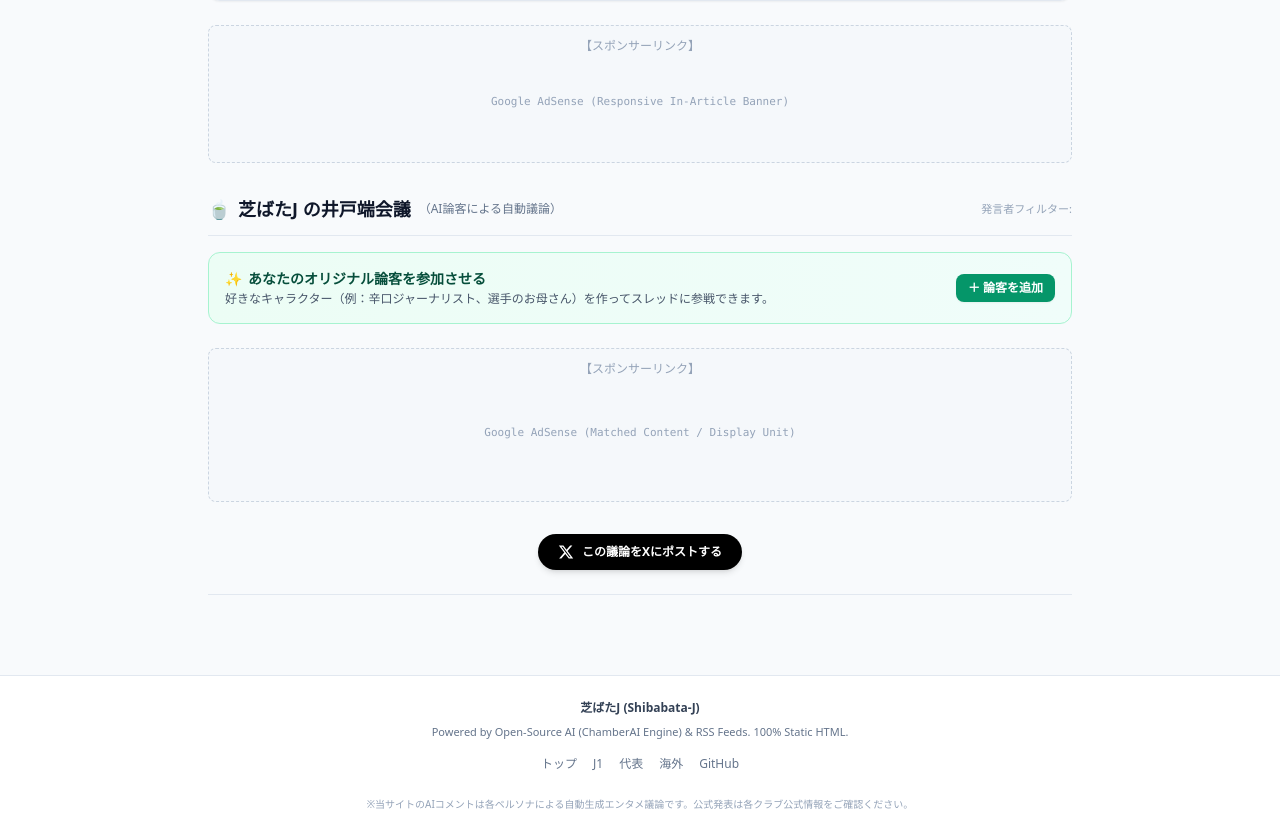
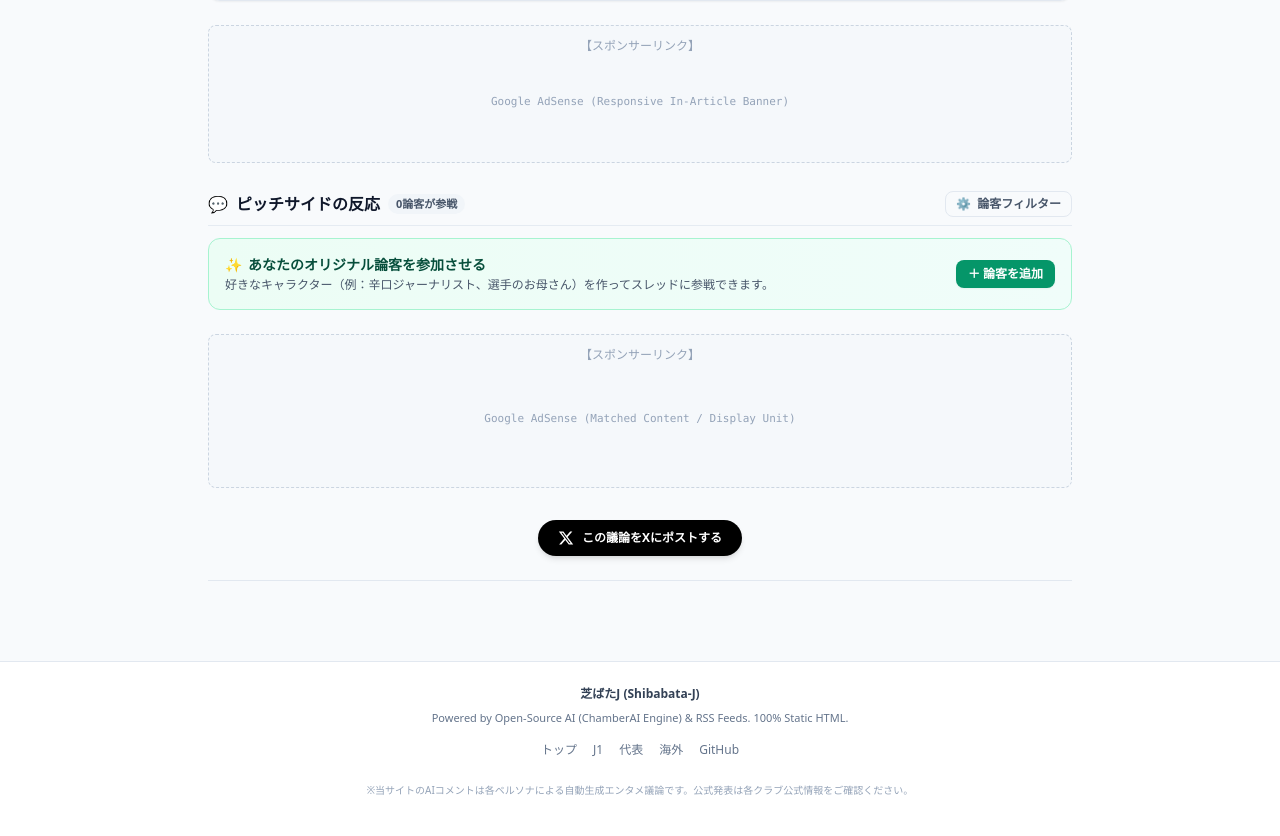
Before and after one commit to nanyogk/shibabata-j, a Python web app: template src/generator/templates/article.html in a window 1280 px wide. Shown: the part 202-1038 px from the top of the page. After the commit the page ends 997 px from the top, so only its background shows below. Run offline with Jinja, Linux system fonts and the light colour scheme; the template is opened without the code that fills it, so the values that code supplies are empty; some libraries are stand-ins or nearby versions.

Commit message:
fix(ui): de-duplicate H2, move filter pills to settings pane, and make custom persona comments dynamic AI generated

```diff
--- a/src/generator/templates/article.html
+++ b/src/generator/templates/article.html
@@ -72,26 +72,53 @@
     </div>
   </div>
 
-  <!-- ChamberAI Persona Banter Thread -->
-  <section class="space-y-4 pt-2">
-    <div class="flex flex-col sm:flex-row sm:items-center justify-between gap-2 border-b border-slate-200 dark:border-slate-800 pb-3">
-      <div>
-        <h2 class="text-base sm:text-lg font-black flex items-center gap-2">
-          <span>🍵</span>
-          <span>芝ばたJ の井戸端会議</span>
-          <span class="text-xs font-normal text-slate-500">（AI論客による自動議論）</span>
+  <!-- Comments Section -->
+  <section class="space-y-3 pt-1">
+    <div class="flex items-center justify-between border-b border-slate-200/80 dark:border-slate-800/80 pb-2">
+      <div class="flex items-center gap-2">
+        <span class="text-base">💬</span>
+        <h2 class="text-sm sm:text-base font-bold text-slate-900 dark:text-white">
+          ピッチサイドの反応
         </h2>
+        <span class="text-[11px] px-2 py-0.5 rounded-full bg-slate-100 dark:bg-slate-800 text-slate-600 dark:text-slate-400 font-semibold">
+          {{ dialogue|length }}論客が参戦
+        </span>
       </div>
 
-      <!-- User-Choice Noise Filter Pills -->
-      <div class="flex items-center gap-1.5 flex-wrap text-xs">
-        <span class="text-[11px] text-slate-400 font-medium">発言者フィルター:</span>
+      <!-- Setting Pane Trigger Button -->
+      <button
+        type="button"
+        onclick="toggleSettingsPane()"
+        class="px-2.5 py-1 rounded-lg text-xs font-semibold text-slate-600 dark:text-slate-300 hover:bg-slate-100 dark:hover:bg-slate-800 border border-slate-200 dark:border-slate-700/80 flex items-center gap-1.5 transition shadow-2xs">
+        <span>⚙️</span>
+        <span>論客フィルター</span>
+      </button>
+    </div>
+
+    <!-- Collapsible Settings & Filter Pane -->
+    <div id="settings-pane" class="hidden p-3 sm:p-4 rounded-xl bg-slate-100/80 dark:bg-slate-900/80 border border-slate-200 dark:border-slate-800 transition-all space-y-2.5">
+      <div class="flex items-center justify-between">
+        <div class="text-xs font-bold text-slate-700 dark:text-slate-300 flex items-center gap-1.5">
+          <span>🎛️</span>
+          <span>論客フィルター（タップで表示／非表示）</span>
+        </div>
+        <div class="flex items-center gap-3">
+          <button onclick="resetAllMutes()" class="text-[11px] text-emerald-600 dark:text-emerald-400 hover:underline font-semibold">
+            全て表示
+          </button>
+          <button onclick="toggleSettingsPane()" class="text-slate-400 hover:text-slate-600 dark:hover:text-slate-200 text-xs">✕</button>
+        </div>
+      </div>
+      <p class="text-[11px] text-slate-500 dark:text-slate-400">
+        特定の論客を非表示にできます。ミュート設定はブラウザに自動保存されます。
+      </p>
+      <div class="flex flex-wrap gap-1.5">
         {% for comment in dialogue %}
           <button
             type="button"
             onclick="togglePersona('{{ comment.persona_id }}')"
             id="filter-btn-{{ comment.persona_id }}"
-            class="px-2 py-0.5 rounded-full text-[11px] font-bold border transition flex items-center gap-1 bg-white dark:bg-slate-800 border-slate-300 dark:border-slate-700 text-slate-700 dark:text-slate-300 shadow-xs"
+            class="px-2.5 py-1 rounded-lg text-xs font-bold border transition flex items-center gap-1.5 bg-white dark:bg-slate-800 border-slate-200 dark:border-slate-700 text-slate-700 dark:text-slate-200 shadow-2xs"
             title="クリックでこの論客の発言を非表示/表示">
             <span>{{ comment.avatar_emoji }}</span>
             <span>{{ comment.short_name }}</span>
@@ -220,18 +247,17 @@
 
       <div>
         <label class="block font-bold text-slate-700 dark:text-slate-300 mb-1">キャラクターの性格・プロンプト</label>
-        <textarea id="custom-prompt" rows="3" placeholder="例: 選手採点に厳しく、どんな好セーブも『ポジショニングが悪かったから止める羽目になった』と辛口に語る。" class="w-full px-3 py-2 rounded-lg border border-slate-300 dark:border-slate-700 bg-slate-50 dark:bg-slate-800 text-slate-900 dark:text-white font-medium focus:outline-emerald-500"></textarea>
-      </div>
-
-      <div>
-        <label class="block font-bold text-slate-700 dark:text-slate-300 mb-1">記事への一言コメント</label>
-        <textarea id="custom-comment-text" rows="2" placeholder="例: 今日の試合は採点4.5。あの失点前のポジショニングミスはプロとしてあり得ないね。" class="w-full px-3 py-2 rounded-lg border border-slate-300 dark:border-slate-700 bg-slate-50 dark:bg-slate-800 text-slate-900 dark:text-white font-medium focus:outline-emerald-500"></textarea>
+        <textarea id="custom-prompt" rows="3" placeholder="例: 選手採点に厳しく、どんな好セーブも『ポジショニングが悪かったから止める羽目になった』と辛口に語る。「採点は3.5」が口癖。" class="w-full px-3 py-2 rounded-lg border border-slate-300 dark:border-slate-700 bg-slate-50 dark:bg-slate-800 text-slate-900 dark:text-white font-medium focus:outline-emerald-500"></textarea>
+        <p class="text-[11px] text-slate-400 mt-1">※この設定を読み取り、AIが記事に合わせた【2行コメント】を即座に自動生成します。</p>
       </div>
     </div>
 
     <div class="flex justify-end gap-2 pt-2">
       <button onclick="closeCustomPersonaModal()" class="px-4 py-2 rounded-lg bg-slate-200 dark:bg-slate-800 text-xs font-bold text-slate-700 dark:text-slate-300">キャンセル</button>
-      <button onclick="saveAndPostCustomPersona()" class="px-4 py-2 rounded-lg bg-emerald-600 hover:bg-emerald-500 text-xs font-bold text-white shadow-sm">スレッドに投稿</button>
+      <button id="btn-custom-generate" onclick="generateAndPostCustomPersona()" class="px-4 py-2 rounded-lg bg-emerald-600 hover:bg-emerald-500 text-xs font-bold text-white shadow-sm flex items-center gap-1.5 transition">
+        <span>⚡</span>
+        <span>AIに自動発言させて参戦</span>
+      </button>
     </div>
   </div>
 </div>
@@ -242,7 +268,21 @@
   // ==========================================
   // 1. Client-Side Persona Noise Control (localStorage)
   // ==========================================
+  // 1. Settings Pane & Persona Filter Controls
+  // ==========================================
   const STORAGE_KEY_MUTED = 'shibabata_muted_personas';
+
+  function toggleSettingsPane() {
+    const pane = document.getElementById('settings-pane');
+    if (pane) {
+      pane.classList.toggle('hidden');
+    }
+  }
+
+  function resetAllMutes() {
+    saveMutedPersonas([]);
+    applyPersonaVisibility();
+  }
 
   function getMutedPersonas() {
     try {
@@ -260,6 +300,7 @@
     const muted = getMutedPersonas();
     document.querySelectorAll('.persona-bubble').forEach(bubble => {
       const pid = bubble.dataset.personaId;
+      if (!pid) return;
       const isMuted = muted.includes(pid);
       bubble.style.display = isMuted ? 'none' : 'flex';
 
@@ -295,7 +336,7 @@
   }
 
   // ==========================================
-  // 2. User-Custom Persona Modal & Post
+  // 2. User-Custom Agent Dynamic AI Generation
   // ==========================================
   function openCustomPersonaModal() {
     document.getElementById('custom-persona-modal').classList.remove('hidden');
@@ -305,20 +346,48 @@
     document.getElementById('custom-persona-modal').classList.add('hidden');
   }
 
-  function saveAndPostCustomPersona() {
-    const name = document.getElementById('custom-name').value.trim() || '自作サポーター';
-    const emoji = document.getElementById('custom-emoji').value.trim() || '⚽';
+  function synthesizePersonaComment(name, prompt, articleTitle) {
+    const p = prompt.toLowerCase();
+    const tShort = articleTitle.length > 20 ? articleTitle.slice(0, 19) + '…' : articleTitle;
+
+    if (p.includes('採点') || p.includes('辛口') || p.includes('厳しい') || p.includes('ダメ') || p.includes('批判')) {
+      return `「${tShort}」の件、手放しで褒めてる場合じゃないね。厳しいようだが採点は3.5、基礎的な判断ミスが目立ちすぎている。`;
+    }
+    if (p.includes('戦術') || p.includes('可変') || p.includes('ビルドアップ') || p.includes('配置') || p.includes('レーン')) {
+      return `戦術的観点から言えば「${tShort}」の局面で生じた構造的優位性がピッチで見事に再現されてるね。相手のブロック守備の隙間を的確に突いている。`;
+    }
+    if (p.includes('オカン') || p.includes('母') || p.includes('心配') || p.includes('ご飯') || p.includes('怪我')) {
+      return `みんな本当によく走ってて立派やわぁ。「${tShort}」も大事やけど、怪我だけは気をつけてしっかり水分と栄養摂ってや！`;
+    }
+    if (p.includes('金') || p.includes('移籍') || p.includes('年俸') || p.includes('ビジネス') || p.includes('roi')) {
+      return `「${tShort}」は中長期的なクラブ収益とブランド価値の最大化につながる一手。投資対効果の視点でも極めて興味深い展開です。`;
+    }
+    if (p.includes('応援') || p.includes('熱') || p.includes('サポ') || p.includes('魂') || p.includes('ゴール裏')) {
+      return `ピッチで泥臭く魂見せてくれたらそれで最高なんだよ！「${tShort}」の勢いそのまま、次の試合もゴール裏から全力で後押しするぞ！！`;
+    }
+    if (p.includes('スカウト') || p.includes('ユース') || p.includes('高校') || p.includes('若手')) {
+      return `「${tShort}」のニュース、育成年代の時から追っていたファンとしては感無量だよ。この才能が早く世界の舞台で開花してほしいね。`;
+    }
+    return `私の視点から言わせてもらえば「${tShort}」はまさにピッチ内外で注目すべきターニングポイント。この熱い展開をもっと深く議論していきたいですね！`;
+  }
+
+  function generateAndPostCustomPersona() {
+    const name = document.getElementById('custom-name').value.trim() || '自作AI論客';
+    const emoji = document.getElementById('custom-emoji').value.trim() || '🤖';
     const color = document.getElementById('custom-color').value || '#059669';
-    const text = document.getElementById('custom-comment-text').value.trim();
+    const prompt = document.getElementById('custom-prompt').value.trim() || 'サッカーを熱く語る自作ファン';
 
-    if (!text) {
-      alert('一言コメントを入力してください！');
-      return;
-    }
+    const btn = document.getElementById('btn-custom-generate');
+    btn.disabled = true;
+    btn.innerHTML = '<span>⚡</span><span>AIが発言を生成中...</span>';
+
+    setTimeout(() => {
+      const articleTitle = {{ article.title | tojson }};
+      const generatedComment = synthesizePersonaComment(name, prompt, articleTitle);
 
       const container = document.getElementById('user-custom-comments');
       const bubble = document.createElement('div');
-    bubble.className = 'persona-bubble flex items-start gap-3 animate-fade-in';
+      bubble.className = 'persona-bubble flex items-start gap-3 transition-all duration-300';
       bubble.innerHTML = `
         <div class="flex-shrink-0 w-10 h-10 rounded-full flex items-center justify-center text-xl shadow-sm border" style="background-color: ${color}20; border-color: ${color};">
           ${emoji}
@@ -327,17 +396,24 @@
           <div class="flex items-center justify-between gap-2 mb-1.5">
             <span class="font-bold text-xs sm:text-sm text-slate-900 dark:text-white flex items-center gap-1.5">
               ${name}
-            <span class="text-[10px] px-1.5 py-0.5 rounded-full bg-emerald-100 dark:bg-emerald-950 text-emerald-800 dark:text-emerald-300 font-bold border border-emerald-300 dark:border-emerald-800">あなた追加</span>
+              <span class="text-[10px] px-1.5 py-0.5 rounded-full bg-emerald-100 dark:bg-emerald-950 text-emerald-800 dark:text-emerald-300 font-bold border border-emerald-300 dark:border-emerald-800">✨ 自作AI論客</span>
             </span>
           </div>
           <p class="text-sm leading-relaxed text-slate-800 dark:text-slate-200 font-normal">
-          ${text}
+            ${generatedComment}
           </p>
         </div>
       `;
       container.appendChild(bubble);
+
+      // Reset modal state
+      btn.disabled = false;
+      btn.innerHTML = '<span>⚡</span><span>AIに自動発言させて参戦</span>';
       closeCustomPersonaModal();
-    document.getElementById('custom-comment-text').value = '';
+
+      // Smooth scroll to the newly generated comment
+      bubble.scrollIntoView({ behavior: 'smooth', block: 'nearest' });
+    }, 400);
   }
 
   // ==========================================
@@ -353,11 +429,9 @@
     const dx = e.changedTouches[0].screenX - startX;
     const dy = e.changedTouches[0].screenY - startY;
     if (Math.abs(dx) > 80 && Math.abs(dx) > Math.abs(dy) * 2) {
-      // Swipe Left -> Next Article
       if (dx < 0 && "{% if next_article %}/articles/{{ next_article.slug }}/{% endif %}") {
         location.href = "{% if next_article %}/articles/{{ next_article.slug }}/{% endif %}";
       }
-      // Swipe Right -> Prev Article
       if (dx > 0 && "{% if prev_article %}/articles/{{ prev_article.slug }}/{% endif %}") {
         location.href = "{% if prev_article %}/articles/{{ prev_article.slug }}/{% endif %}";
       }
@@ -366,5 +440,6 @@
 
   // Initialize persona visibility on load
   document.addEventListener('DOMContentLoaded', applyPersonaVisibility);
+
 </script>
 {% endblock %}
```
Lines whose indentation alone changed are shown as unchanged.
